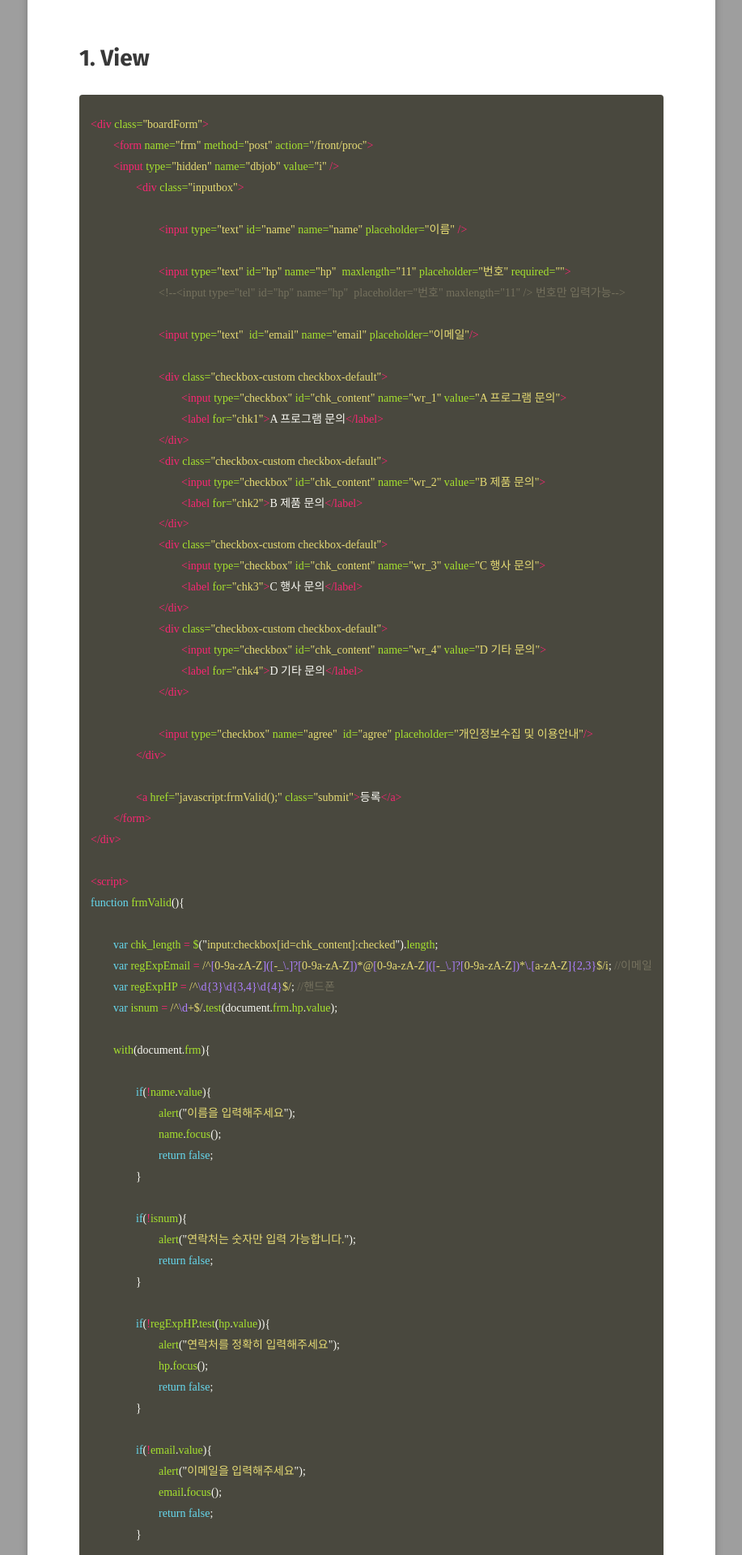
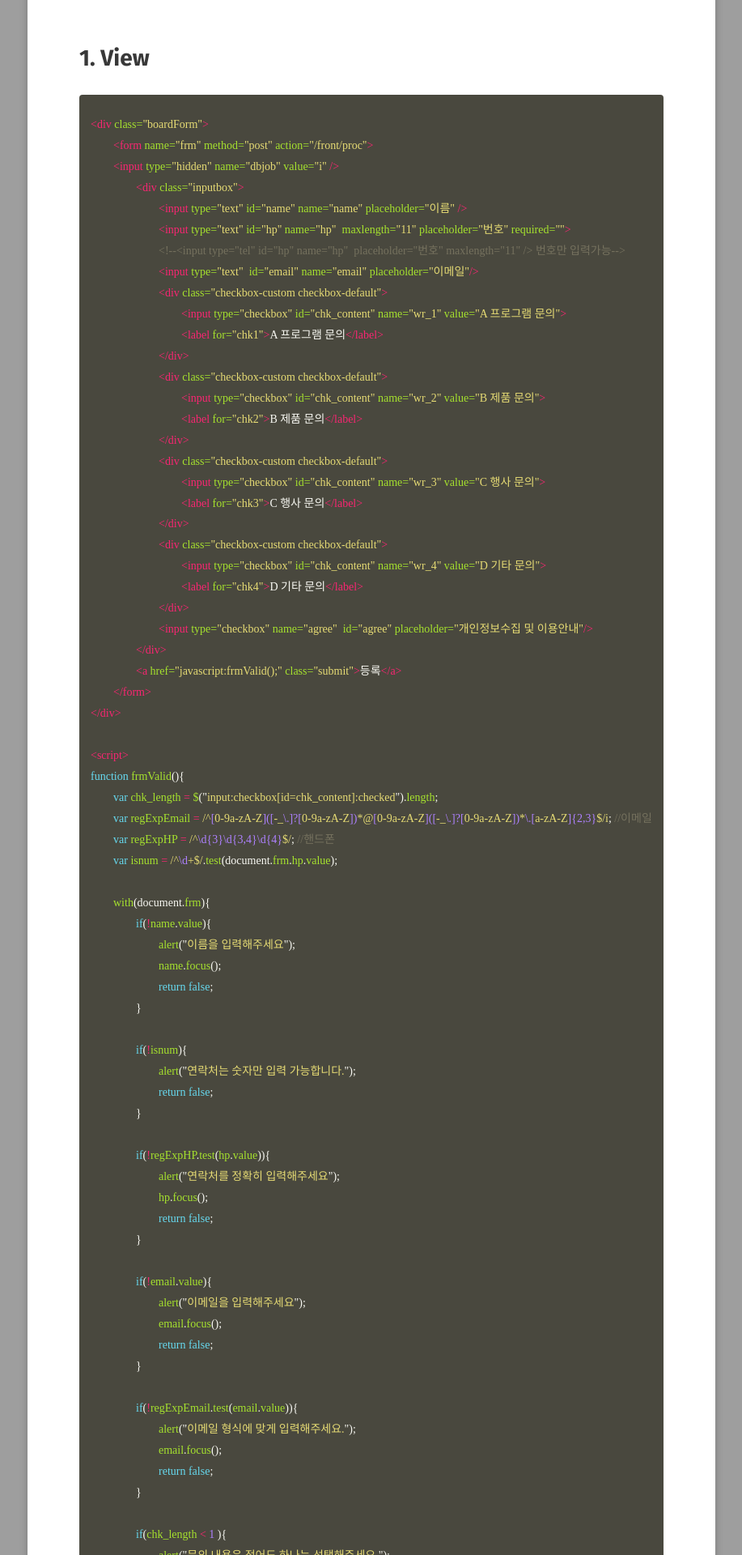
Before and after one commit to GayeonYoon/GayeonYoon.github.io, a Jekyll site: the page built from _posts/2021-08-06-BOARD-FORM-VALID.md, in a window 1280 px wide. Shown: the part 572-2492 px from the top of the page at 81% size, without its empty margins (181-1098 px from the left). Built offline with Jekyll 4.4.1, drawn with Linux system fonts in a browser that asks for light colours; some web fonts are replaced.

```diff
--- a/_posts/2021-08-06-BOARD-FORM-VALID.md
+++ b/_posts/2021-08-06-BOARD-FORM-VALID.md
@@ -12,19 +12,14 @@ feature: /assets/img/php_logo.jpg
 
 # 1. View
 {% highlight php %}
-
 <div class="boardForm">
 	<form name="frm" method="post" action="/front/proc">
 	<input type="hidden" name="dbjob" value="i" />
 		<div class="inputbox">
-
 			<input type="text" id="name" name="name" placeholder="이름" />
-
 			<input type="text" id="hp" name="hp"  maxlength="11" placeholder="번호" required="">
 			<!--<input type="tel" id="hp" name="hp"  placeholder="번호" maxlength="11" /> 번호만 입력가능-->
-
 			<input type="text"  id="email" name="email" placeholder="이메일"/>
-
 			<div class="checkbox-custom checkbox-default">
 				<input type="checkbox" id="chk_content" name="wr_1" value="A 프로그램 문의">
 				<label for="chk1">A 프로그램 문의</label>
@@ -41,24 +36,20 @@ feature: /assets/img/php_logo.jpg
 				<input type="checkbox" id="chk_content" name="wr_4" value="D 기타 문의">
 				<label for="chk4">D 기타 문의</label>
 			</div>
-
 			<input type="checkbox" name="agree"  id="agree" placeholder="개인정보수집 및 이용안내"/>
 		</div>
-
 		<a href="javascript:frmValid();" class="submit">등록</a>
 	</form>
 </div>
 
 <script>
 function frmValid(){
-
 	var chk_length = $("input:checkbox[id=chk_content]:checked").length;
 	var regExpEmail = /^[0-9a-zA-Z]([-_\.]?[0-9a-zA-Z])*@[0-9a-zA-Z]([-_\.]?[0-9a-zA-Z])*\.[a-zA-Z]{2,3}$/i; //이메일
 	var regExpHP = /^\d{3}\d{3,4}\d{4}$/; //핸드폰
 	var isnum = /^\d+$/.test(document.frm.hp.value);
 
 	with(document.frm){
-
 		if(!name.value){
 			alert("이름을 입력해주세요");
 			name.focus();
@@ -98,13 +89,11 @@ function frmValid(){
 			alert("개인정보수집 및 이용안내에 동의 하셔야 합니다.");
 			return false;
 		}
-
 		submit();
 	}
+}
+</script>
 
-}
-
-</script>
 {% endhighlight %}
 
 # 2. Controller (DB Insert, Codeigniter Mail)
```
